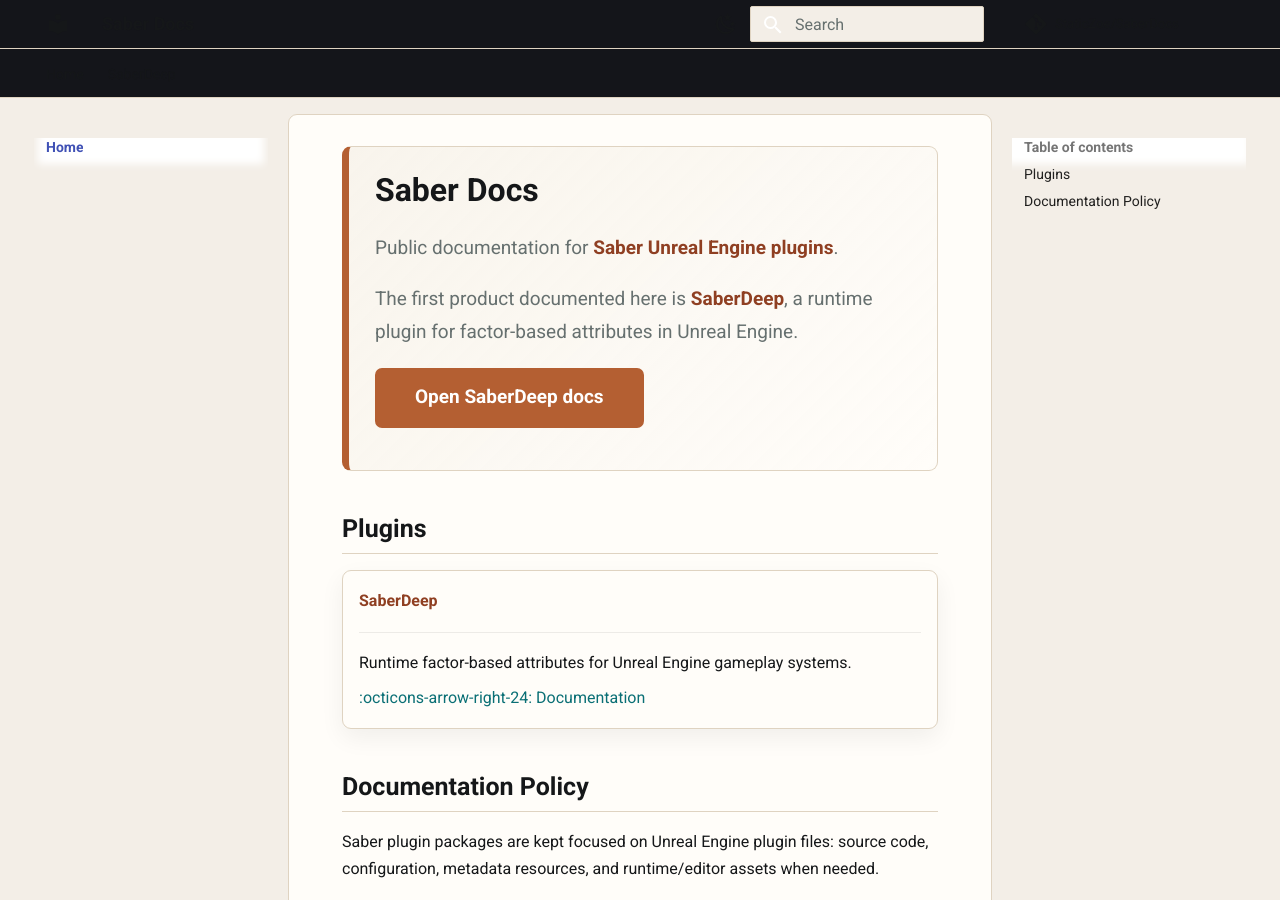
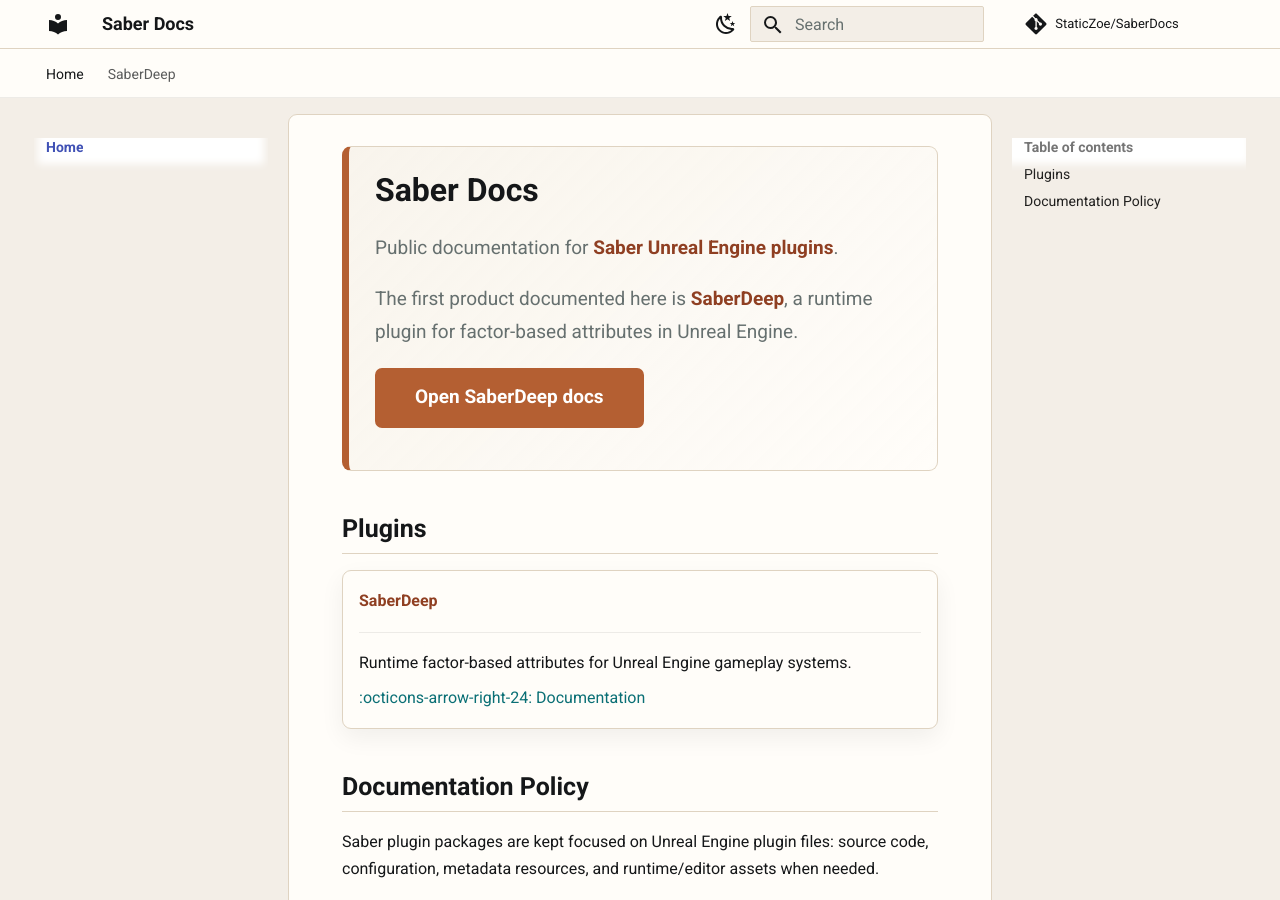
Before and after one commit to StaticZoe/SaberDocs, an MkDocs documentation site: the page built from docs/index.md, in a window 1280 px wide and 900 px high. Built offline with MkDocs 1.6.1 and Material for MkDocs 9.7.7, drawn with Linux system fonts in a browser that asks for light colours; comment, search, counter and statistics services are not loaded.

Commit message:
Fix SaberDocs light header styling

```diff
--- a/docs/stylesheets/saber.css
+++ b/docs/stylesheets/saber.css
@@ -42,8 +42,9 @@
 
 .md-header,
 .md-tabs {
-  background: var(--saber-header-bg);
-  color: var(--saber-header-fg);
+  background-color: var(--saber-header-bg) !important;
+  background-image: none !important;
+  color: var(--saber-header-fg) !important;
 }
 
 .md-header {
@@ -61,27 +62,32 @@
 .md-source,
 .md-source__repository,
 .md-source__facts {
-  color: var(--saber-header-fg);
+  color: var(--saber-header-fg) !important;
+}
+
+.md-header__button svg,
+.md-source__icon svg {
+  fill: currentColor !important;
 }
 
 .md-tabs__link:hover,
 .md-tabs__link--active {
-  color: var(--saber-accent-strong);
+  color: var(--saber-accent-strong) !important;
 }
 
 .md-search__form {
-  background: var(--saber-search-bg);
+  background-color: var(--saber-search-bg) !important;
   border: 1px solid var(--saber-header-border);
   box-shadow: none;
 }
 
 .md-search__input,
 .md-search__icon {
-  color: var(--saber-header-fg);
+  color: var(--saber-header-fg) !important;
 }
 
 .md-search__input::placeholder {
-  color: var(--saber-header-muted);
+  color: var(--saber-header-muted) !important;
 }
 
 .md-main {
--- a/mkdocs.yml
+++ b/mkdocs.yml
@@ -19,14 +19,14 @@
     - content.code.copy
   palette:
     - scheme: default
-      primary: black
-      accent: indigo
+      primary: white
+      accent: deep orange
       toggle:
         icon: material/weather-night
         name: Switch to dark mode
     - scheme: slate
       primary: black
-      accent: indigo
+      accent: amber
       toggle:
         icon: material/weather-sunny
         name: Switch to light mode
```
